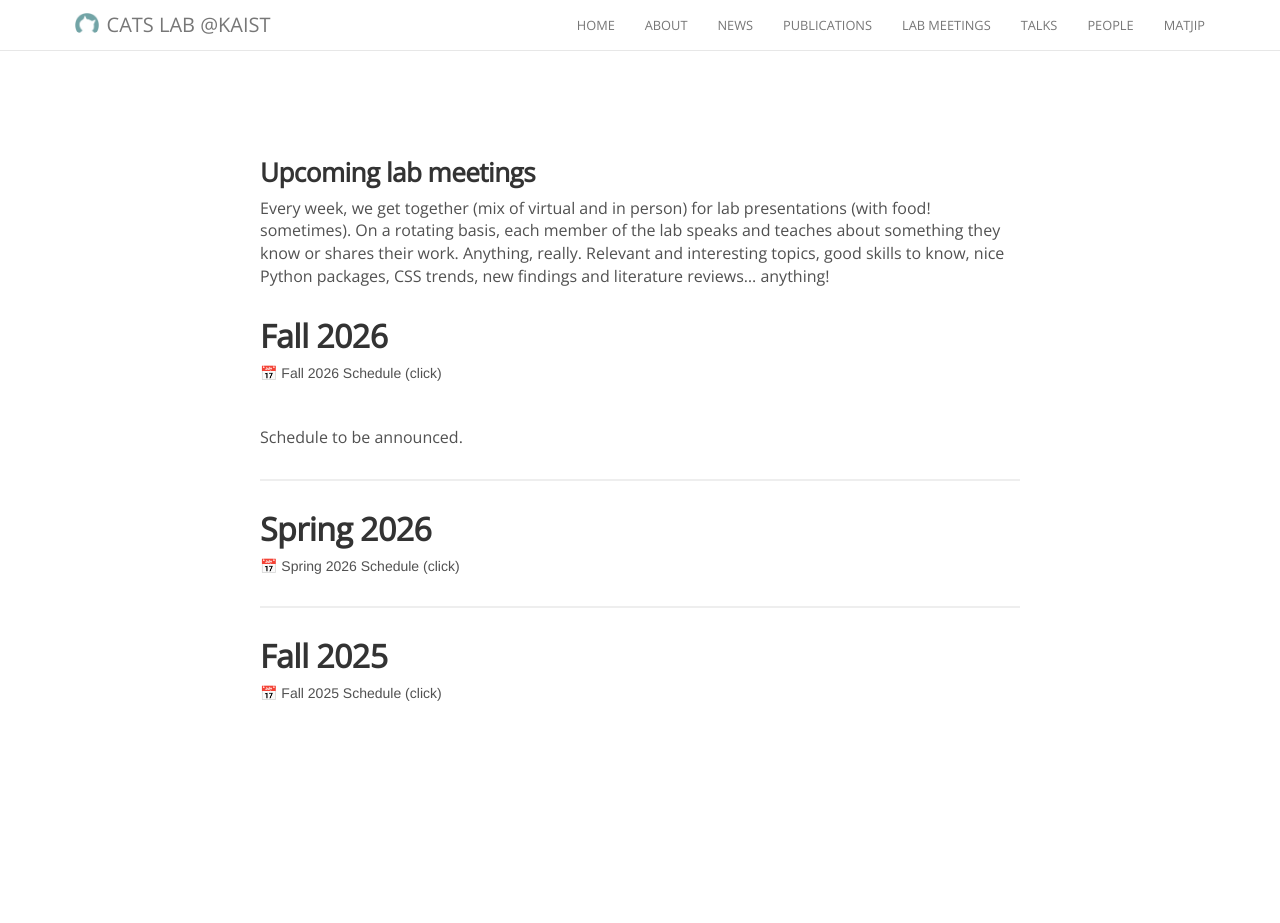
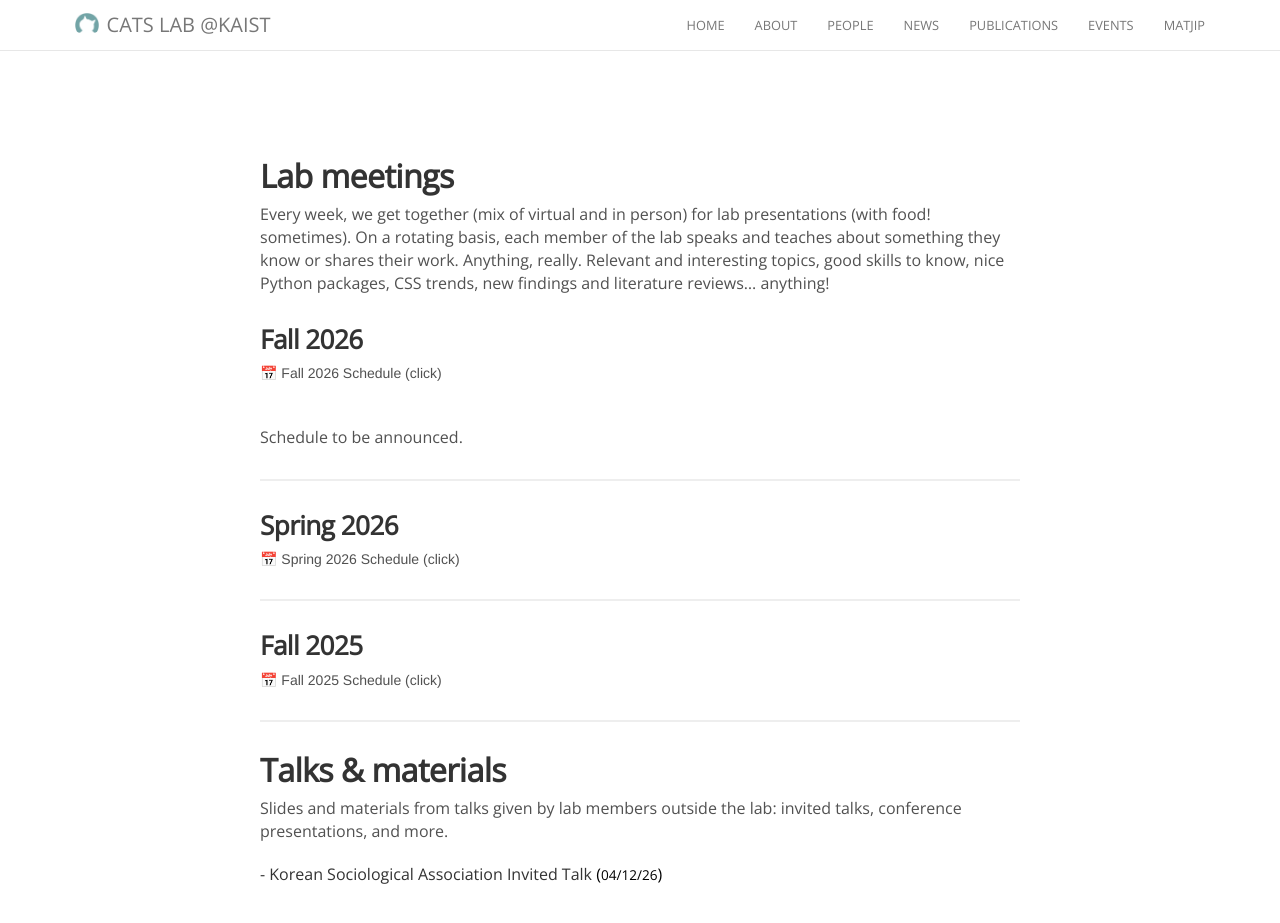
Before and after one commit to catslab-kaist/catslab-kaist.github.io, a Jekyll site: the page built from events.md, in a window 1280 px wide and 951 px high. Shown: the top 923 px of the window. Built offline with Jekyll 4.4.1, drawn with Linux system fonts in a browser that asks for light colours; nearby versions of some CDN libraries.

Commit message:
Merge Lab Meetings and Talks into "Events", move People up
Both tabs saw little use, so combine the weekly lab-meeting schedule
and the external talk materials into one Events page. Move People
right after About in the nav, and leave redirect stubs at the old
/presentation/ and /talks/ URLs.

Co-Authored-By: Claude Sonnet 5.5 <noreply@anthropic.com>

```diff
--- a/_config.yml
+++ b/_config.yml
@@ -22,16 +22,14 @@ nav:
     href:           "/"
   - name:           "about"
     href:           "/about"
+  - name:           "people"
+    href:           "/people"
   - name:           "news"
     href:           "/news"
   - name:           "publications"
     href:           "/publication"
-  - name:           "lab meetings"
-    href:           "/presentation"
-  - name:           "talks"
-    href:           "/talks"
-  - name:           "people"
-    href:           "/people"
+  - name:           "events"
+    href:           "/events"
   - name:           "matjip"
     href:           "/matjip"
 
--- a/presentations.md
+++ b/events.md
@@ -1,13 +1,13 @@
 ---
-title: Lab Meetings
-permalink: /presentation/
+title: Events
+permalink: /events/
 ---
-### Upcoming lab meetings
+## Lab meetings
 Every week, we get together (mix of virtual and in person) for lab presentations (with food! sometimes).
 On a rotating basis, each member of the lab speaks and teaches about something they know or shares their work.
 Anything, really. Relevant and interesting topics, good skills to know, nice Python packages, CSS trends, new findings and literature reviews... anything!
 
-## Fall 2026
+### Fall 2026
 
 <details markdown="1" open>
   <br>
@@ -19,7 +19,7 @@ Schedule to be announced.
 
 ---
 
-## Spring 2026
+### Spring 2026
 
 <details markdown="1">
   <br>
@@ -40,7 +40,7 @@ Schedule to be announced.
 
 ---
 
-## Fall 2025
+### Fall 2025
 
 <details markdown="1">
   <br>
@@ -58,3 +58,18 @@ Schedule to be announced.
 | 12/04 | Jihyang Cheon, EunRang Kwon   | N4 1334  | 13:00 ~ |
 
 </details>
+
+---
+
+## Talks & materials
+Slides and materials from talks given by lab members outside the lab: invited talks, conference presentations, and more.
+
+<div class="content list">
+  {% for post in site.posts %}
+    <div class="list-item">
+      <p class="list-post-title">
+        <a href="{{ site.baseurl }}{{ post.url }}">- {{ post.title }}</a> (<small>{{post.date | date: "%m/%d/%y" }}</small>)
+      </p>
+    </div>
+  {% endfor %}
+</div>
```
Also changed, not shown: redirect-presentation.html (added, +16 -0 lines), redirect-talks.html (added, +16 -0 lines), talks.md (deleted, +0 -17 lines).
